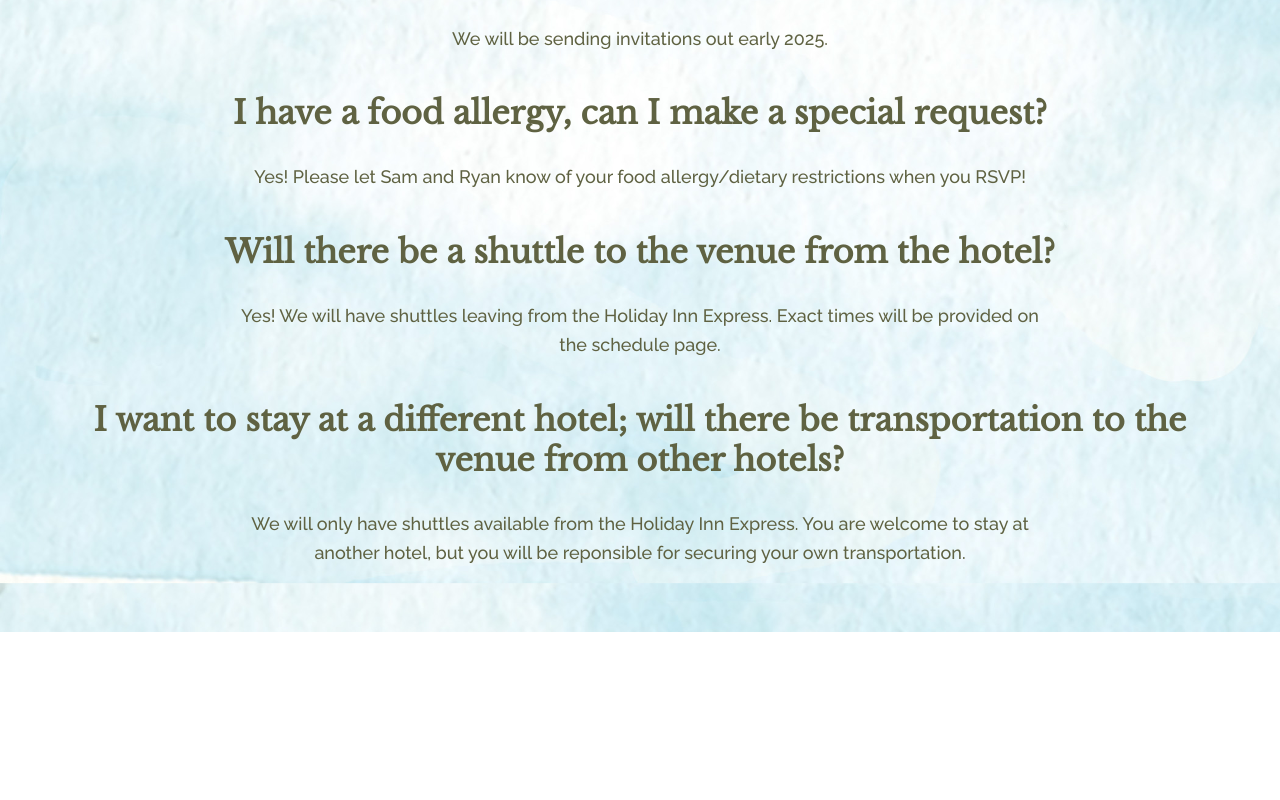
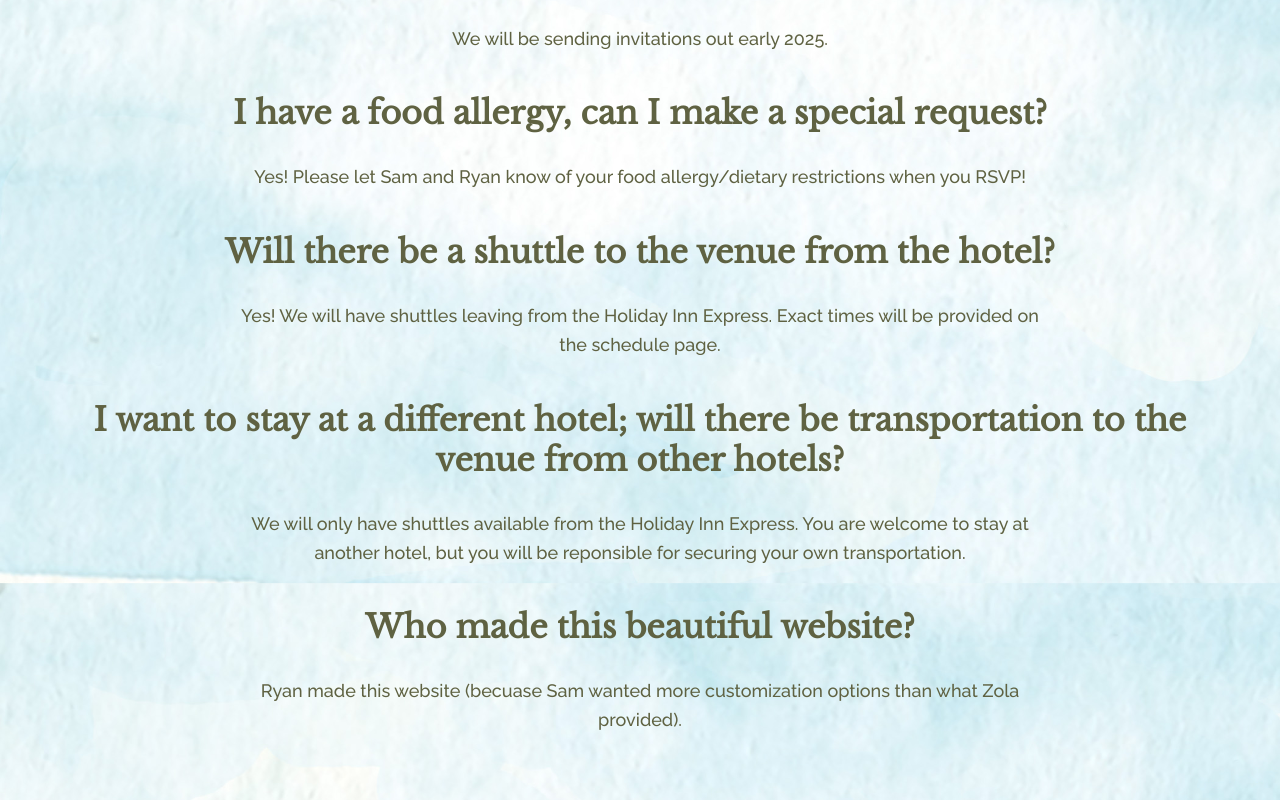
Before and after one commit to rhkearns/rksy-wedding-site, a React (Create React App) app: page /faqs in a window 1280 px wide. Shown: the part 331-1131 px from the top of the page. Before the commit the page ends 963 px from the top, so only its background shows below. Built offline with nearby package versions, Linux system fonts and the light colour scheme.

Commit message:
add credit quesiton

```diff
--- a/src/data/faqs.js
+++ b/src/data/faqs.js
@@ -24,6 +24,11 @@ let questions = [
 		answer:
 			'We will only have shuttles available from the Holiday Inn Express. You are welcome to stay at another hotel, but you will be reponsible for securing your own transportation.',
 	},
+	{
+		question: 'Who made this beautiful website?',
+		answer:
+			'Ryan made this website (becuase Sam wanted more customization options than what Zola provided).',
+	},
 ];
 
 export default questions;
```
